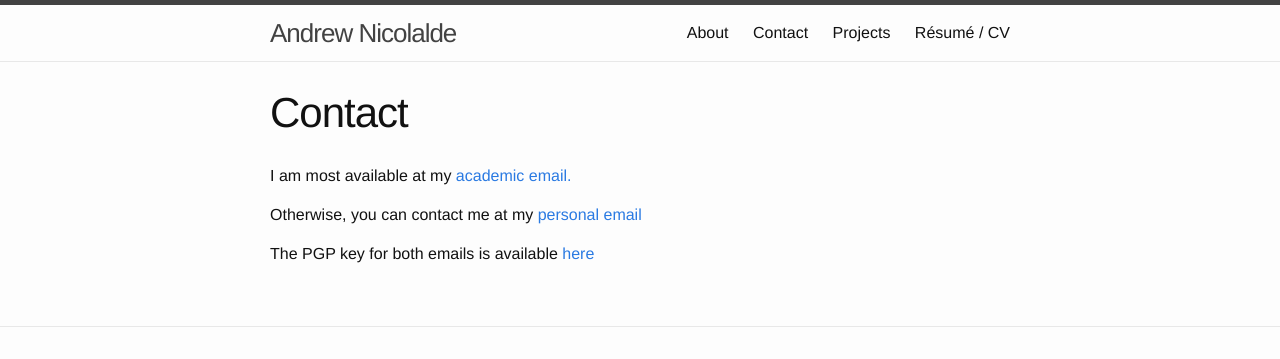
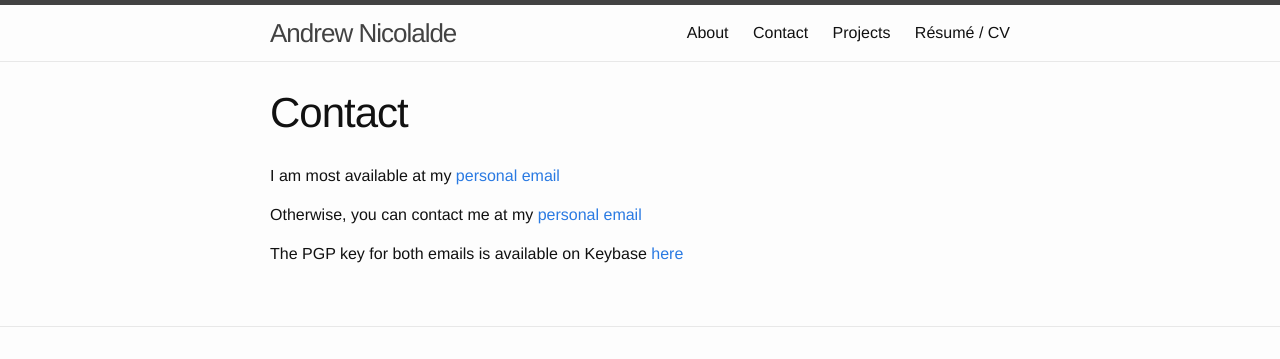
Before and after one commit to andrewnicolalde/andrewn.io, a Jekyll site: the page built from contact.md, in a window 1280 px wide. Shown: the top 359 px of the page. Built offline with Jekyll 4.4.1, drawn with Linux system fonts in a browser that asks for light colours.

Commit message:
Migrate PGP key to keybase

```diff
--- a/contact.md
+++ b/contact.md
@@ -4,8 +4,8 @@ title: Contact
 permalink: /contact/
 ---
 
-I am most available at my [academic email.](mailto:Andrew.Nicolalde.2016@live.rhul.ac.uk)
+I am most available at my [personal email](mailto:andrew.nicolalde@gmail.com)
 
 Otherwise, you can contact me at my [personal email](mailto:andrew.nicolalde@gmail.com)
 
-The PGP key for both emails is available [here](https://andrewn.io/pgp)
+The PGP key for both emails is available on Keybase [here](https://keybase.io/andrewnicolalde)
```
Also changed, not shown: 1 other file.
